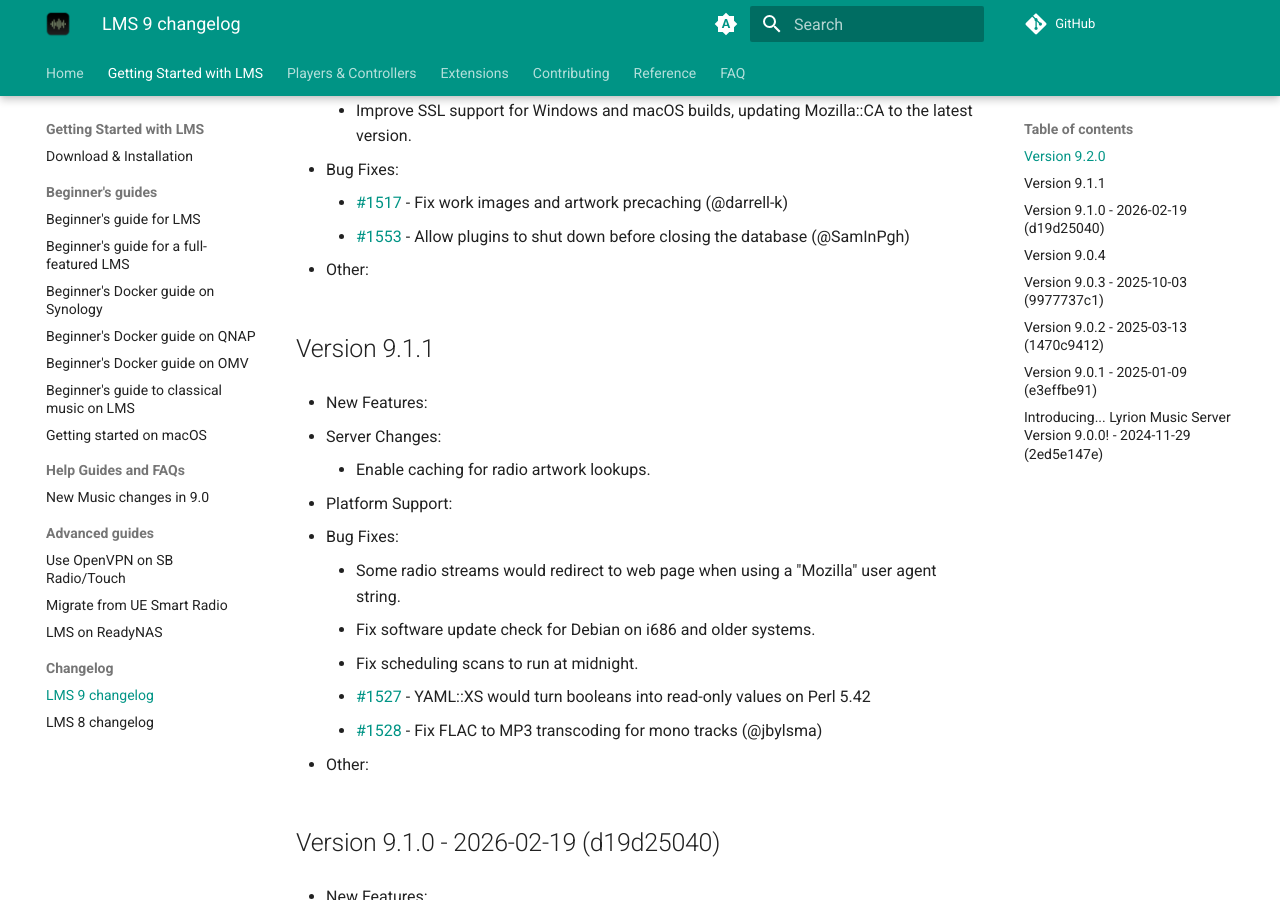
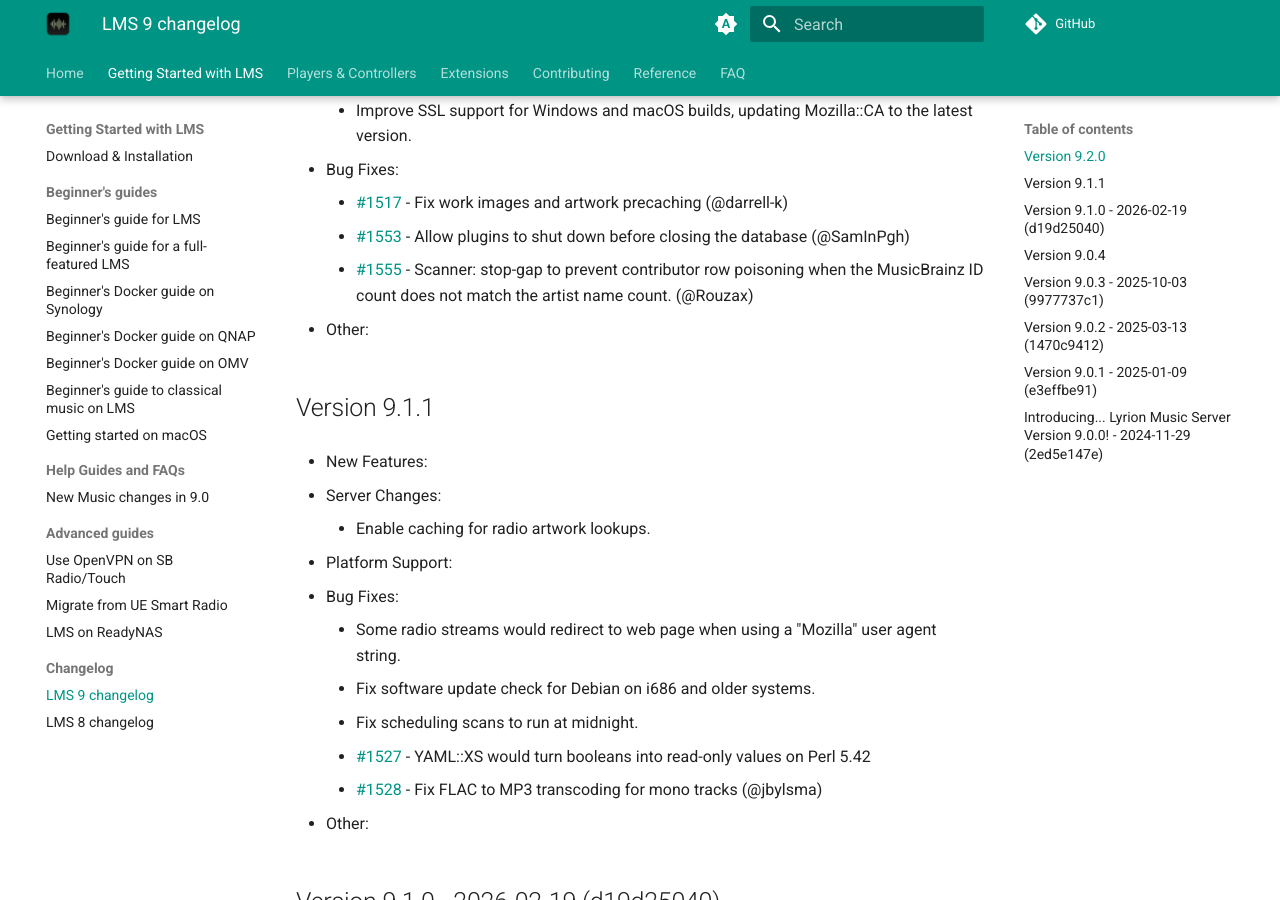
Before and after one commit to LMS-Community/lms-community.github.io, an MkDocs documentation site: the page built from docs/getting-started/changelog-lms9.md, in a window 1280 px wide and 900 px high, scrolled down 701 px. Built offline with MkDocs 1.6.1 and Material for MkDocs 9.7.7, drawn with Linux system fonts in a browser that asks for light colours; a script that is not in the unit is left out; plug-ins that fetch from the network failed and are left out; comment, search, counter and statistics services are not loaded.

```diff
--- a/docs/getting-started/changelog-lms9.md
+++ b/docs/getting-started/changelog-lms9.md
@@ -23,6 +23,7 @@
 
 	- [#1517](https://github.com/LMS-Community/slimserver/pull/1517) \- Fix work images and artwork precaching (@darrell-k)
 	- [#1553](https://github.com/LMS-Community/slimserver/pull/1553) \- Allow plugins to shut down before closing the database (@SamInPgh)
+	- [#1555](https://github.com/LMS-Community/slimserver/issues/1555) \- Scanner: stop-gap to prevent contributor row poisoning when the MusicBrainz ID count does not match the artist name count. (@Rouzax)
 
 - Other:
 
```
